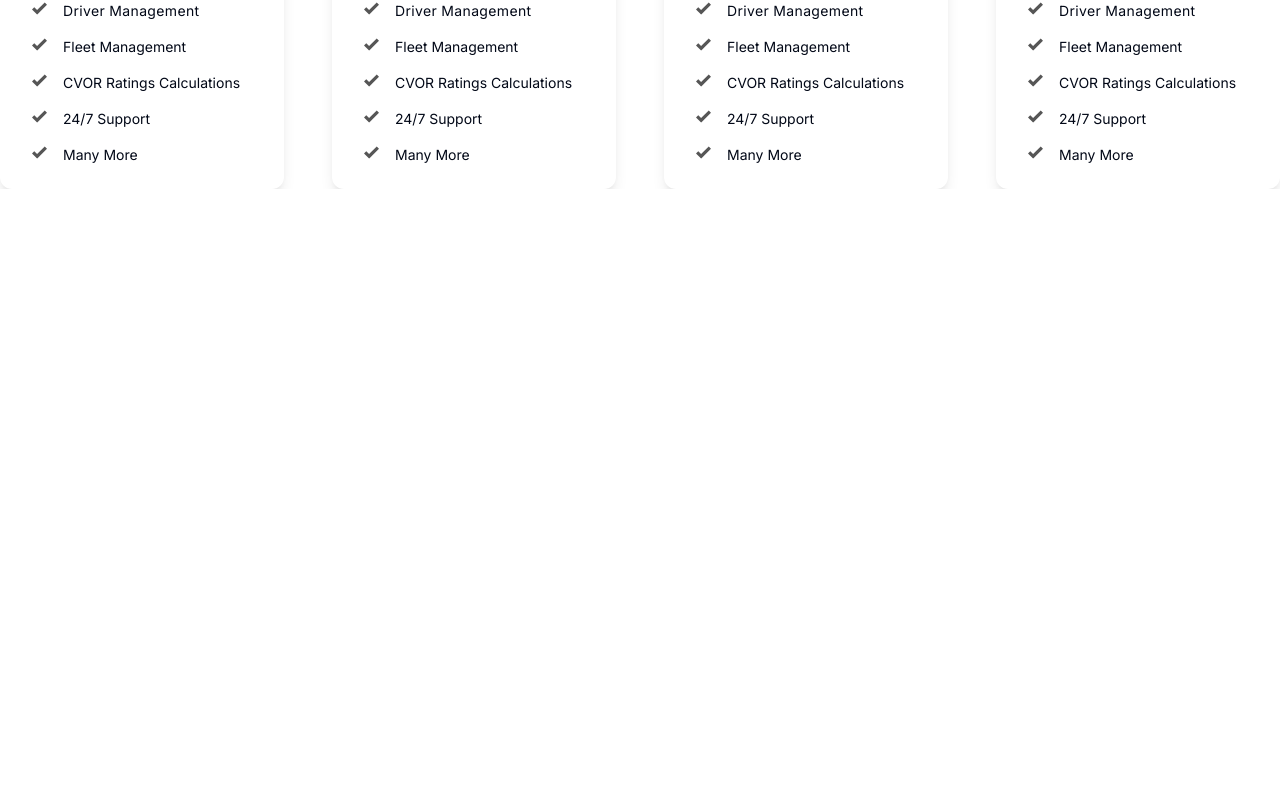
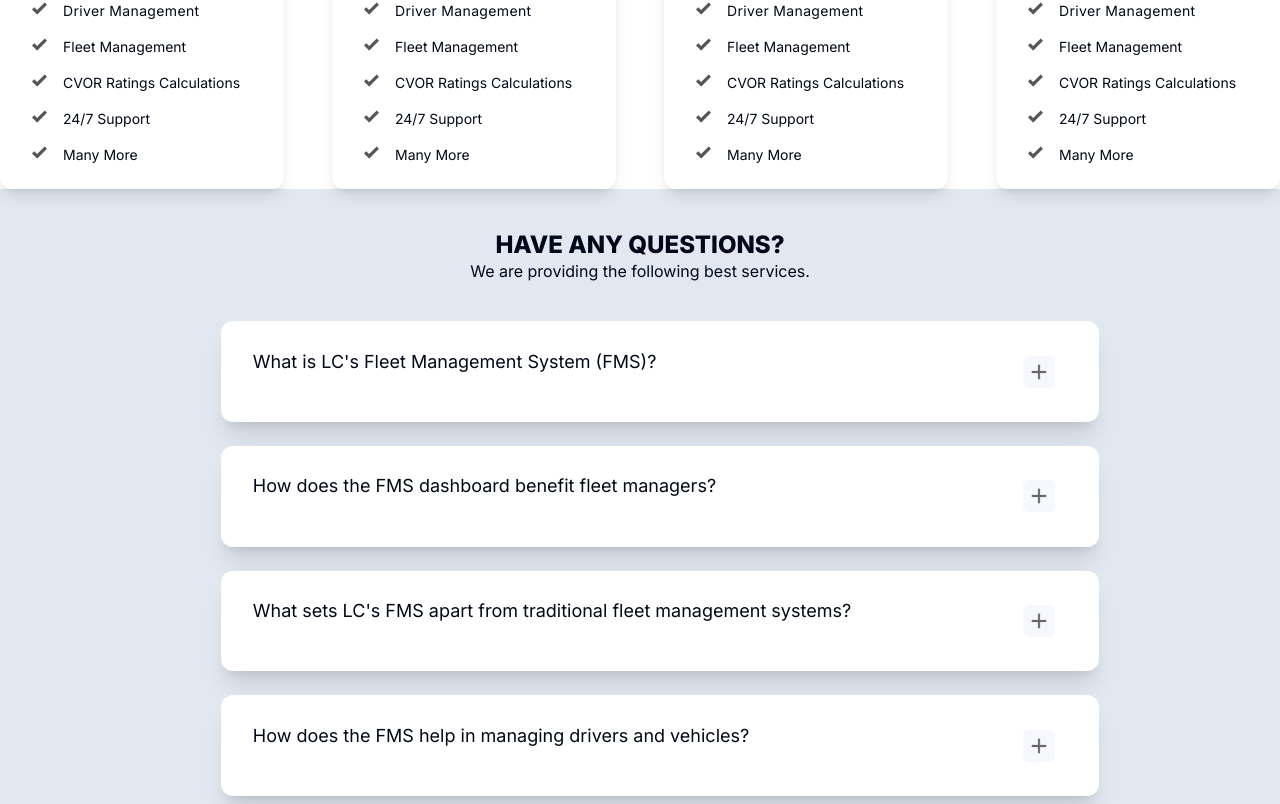
Before and after one commit to shubh0316/websitesbs, a Next.js app: page /AboutUs in a window 1280 px wide. Shown: the part 3056-3860 px from the top of the page. Before the commit the page ends 3245 px from the top, so only its background shows below. Built offline with nearby package versions, Linux system fonts and the light colour scheme.

Commit message:
have-any-section-done

```diff
--- a/app/AboutUs/HaveAnyQuestionSection.tsx
+++ b/app/AboutUs/HaveAnyQuestionSection.tsx
@@ -0,0 +1,82 @@
+"use client"
+import React from 'react';
+import plus from "@/assets/svg/plus.svg";
+import minus from "@/assets/svg/minus.svg";
+import Image from 'next/image';
+import { useState } from "react";
+
+function HaveAnyQuestionSection() {
+  const faqsData = [
+    {
+      question: "What is LC's Fleet Management System (FMS)?",
+      answer: "LC's Fleet Management System (FMS) is an advanced software solution designed to transform fleet management processes, emphasizing safety and compliance. This comprehensive platform integrates collision reports, inspection reports, and conviction reports, enabling fleet owners and managers to proactively mitigate risks, streamline operations, and uphold Canadian safety regulations.",
+      isOpen: false,
+    },
+    {
+      question: "How does the FMS dashboard benefit fleet managers?",
+      answer: "The FMS dashboard serves as a centralized hub of information, providing real-time visibility and actionable insights to fleet managers. This feature-rich dashboard offers a comprehensive overview of fleet operations, including safety ratings and violation rates. It empowers managers to make informed decisions, engage in proactive management, and maintain compliance with regulatory requirements.",
+      isOpen: false,
+    },
+    {
+      question: "What sets LC's FMS apart from traditional fleet management systems?",
+      answer: "LC's FMS goes beyond conventional fleet management by offering a specialized feature to efficiently handle collision conviction and inspection data. This powerful capability enables fleet managers to monitor, analyze, and mitigate risks associated with collisions and inspections. The system ensures enhanced safety, regulatory compliance, and operational excellence through data-driven insights.",
+      isOpen: false,
+    },
+    {
+      question: "How does the FMS help in managing drivers and vehicles?",
+      answer: "LC's FMS offers a dedicated mechanic's dashboard that allows for flexible scheduling adjustments and real-time pre-trip inspections monitoring. Drivers can promptly request repairs, with immediate access to mechanics and emergency backup support. The system simplifies safety renewals, compliance tracking, work order management, and inventory tracking, contributing to smoother operations and regulatory adherence.",
+      isOpen: false,
+    },
+  ];
+
+  const [openIndex, setOpenIndex] = useState(null);
+
+  const handleArrowClick = (index: any) => {
+    setOpenIndex((prevIndex) => (prevIndex === index ? null : index));
+  };
+
+  return (
+    <div className='bg-slate-200 text-center'>
+      <div className="flex flex-col py-10">
+        <div className="text-2xl font-extrabold">
+          HAVE ANY QUESTIONS?
+        </div>
+        <div className="text-lG font-normal leading-tight">
+          We are providing the following best services.
+        </div>
+      </div>
+      <div className="flex flex-col items-center">
+        <div className="grid gap-4 text-2xl items-center text-bold md:ml-10 ">
+          {faqsData.map((faq, index) => (
+            <div
+              key={index}
+              className={`grid gap-4 text-lg col-span-2 text-balance bg-white rounded-xl bg-white-300 px-8 md:px-8 md:py-[3%] md:items-end shadow-xl ${openIndex === index ? "mb-3" : "mb-2"
+                }`}
+            >
+              <div
+                className="flex justify-between md:gap-40 cursor-pointer"
+                onClick={() => handleArrowClick(index)}
+              >
+                <span className="text-bold font-lc">{faq.question}</span>
+                <div className="p-2 rounded-xl">
+                  {faq.isOpen ? (
+                    <Image className="h-10 rotate-45" src={minus} alt="minus" />
+                  ) : (
+                    <Image className="h-8" src={plus} alt="plus" />
+                  )}
+                </div>
+              </div>
+              {openIndex === index && (
+                <div className="flex font-normal text-[#5C5C5C] max-w-2xl duration-300 overflow-hidden">
+                  {faq.answer}
+                </div>
+              )}
+            </div>
+          ))}
+        </div>
+      </div>
+    </div>
+  );
+}
+
+export default HaveAnyQuestionSection;
--- a/app/AboutUs/page.tsx
+++ b/app/AboutUs/page.tsx
@@ -4,6 +4,7 @@ import Container from '../container'
 import AboutSection from './AboutSection'
 import WhatWeDoSection from './WhatWeDoSection'
 import WebsitePackagesSection from './WebsitePackagesSection'
+import HaveAnyQuestionSection from './HaveAnyQuestionSection'
 
 
 export default function Home() {
@@ -13,6 +14,7 @@ export default function Home() {
          <AboutSection />
          <WhatWeDoSection />
          <WebsitePackagesSection />
+         <HaveAnyQuestionSection />
      </>
   )
 }
```
Also changed, not shown: assets/svg/minus.svg (added), assets/svg/plus.svg (added).
